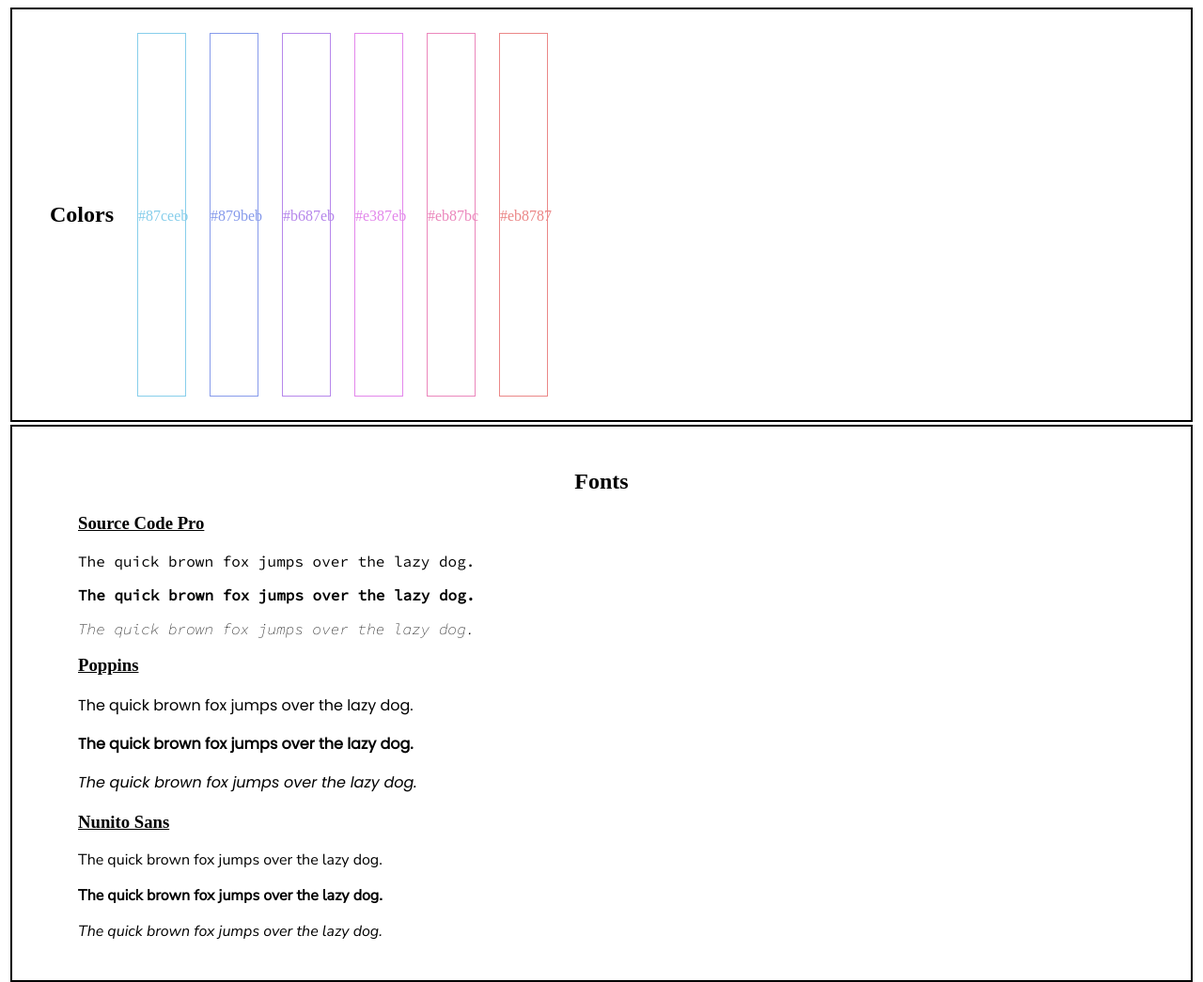
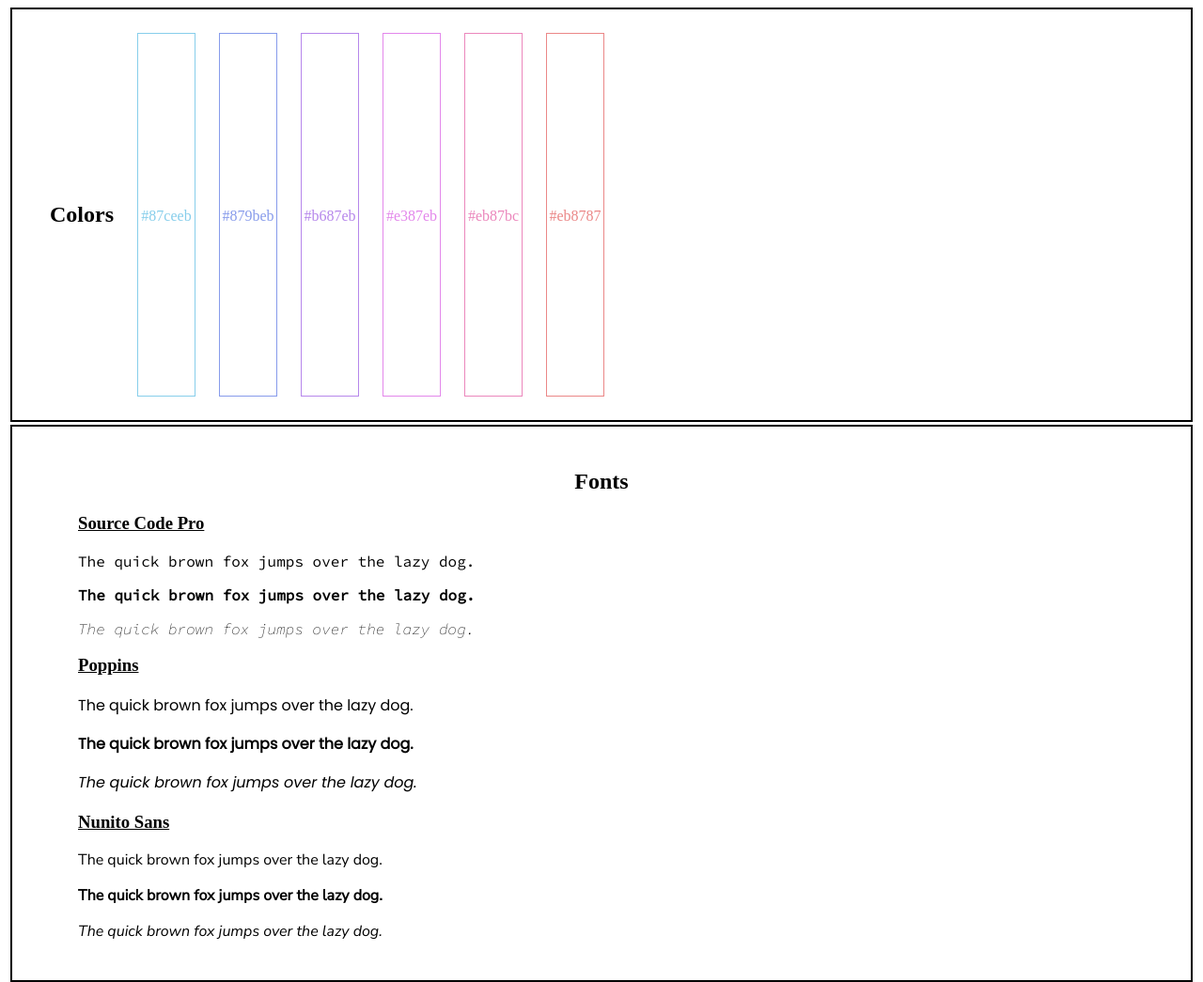
Before and after one commit to Sidy-Denon/Mychallenge2, a plain HTML site: page index.html in a window 1280 px wide. Shown: the top 1045 px of the page at 94% size. Drawn offline with Linux system fonts and the light colour scheme.

Commit message:
styles.css

```diff
--- a/styles/styles.css
+++ b/styles/styles.css
@@ -20,10 +20,10 @@ h1:hover,h2:hover {
 .grd1 {
     text-align: center;
     color: skyblue;
-    width: 50px;
+    width: 60px;
     height: 200px;
     align-items: center;
-    border: 1px solid skyblue;
+    border: 1px solid rgb(135, 206, 235);
     padding-top: 185px;
 }
 .grd1:hover {
@@ -37,14 +37,14 @@ h1:hover,h2:hover {
 .grd2 {
     text-align: center;
     color: rgb(135, 155, 235);
-    width: 50px;
+    width: 60px;
     height: 200px;
     align-items: center;
     border: 1px solid rgb(135, 155, 235);
     padding-top: 185px;
 }
 .grd2:hover {
-    background-color: rgb(135, 155, 235);
+    background-color: #879beb;
     color: white;
     border-radius: 20px;
     box-shadow: 10px 20px gray;
@@ -54,14 +54,14 @@ h1:hover,h2:hover {
 .grd3 {
     text-align: center;
     color: rgb(182, 135, 235);
-    width: 50px;
+    width: 60px;
     height: 200px;
     align-items: center;
     border: 1px solid rgb(182, 135, 235);
     padding-top: 185px;
 }
 .grd3:hover {
-    background-color: rgb(182, 135, 235);
+    background-color: #b687eb;
     color: white;
     border-radius: 20px;
     box-shadow: 10px 20px gray;
@@ -71,14 +71,14 @@ h1:hover,h2:hover {
 .grd4 {
     text-align: center;
     color: rgb(227, 135, 235);
-    width: 50px;
+    width: 60px;
     height: 200px;
     align-items: center;
     border: 1px solid rgb(227, 135, 235);
     padding-top: 185px;
 }
 .grd4:hover {
-    background-color: rgb(227, 135, 235);
+    background-color: #e387eb;
     color: white;
     border-radius: 20px;
     box-shadow: 10px 20px gray;
@@ -88,14 +88,14 @@ h1:hover,h2:hover {
 .grd5 {
     text-align: center;
     color: rgb(235, 135, 188);
-    width: 50px;
+    width: 60px;
     height: 200px;
     align-items: center;
     border: 1px solid rgb(235, 135, 188);
     padding-top: 185px;
 }
 .grd5:hover {
-    background-color: rgb(235, 135, 188);
+    background-color: #eb87bc;
     color: white;
     border-radius: 20px;
     box-shadow: 10px 20px gray;
@@ -105,14 +105,14 @@ h1:hover,h2:hover {
 .grd6 {
     text-align: center;
     color: rgb(235, 135, 135);
-    width: 50px;
+    width: 60px;
     height: 200px;
     align-items: center;
     border: 1px solid rgb(235, 135, 135);
     padding-top: 185px;
 }
 .grd6:hover {
-    background-color: rgb(235, 135, 135);
+    background-color: #eb8787;
     color: white;
     border-radius: 20px;
     box-shadow: 10px 20px gray;
```
